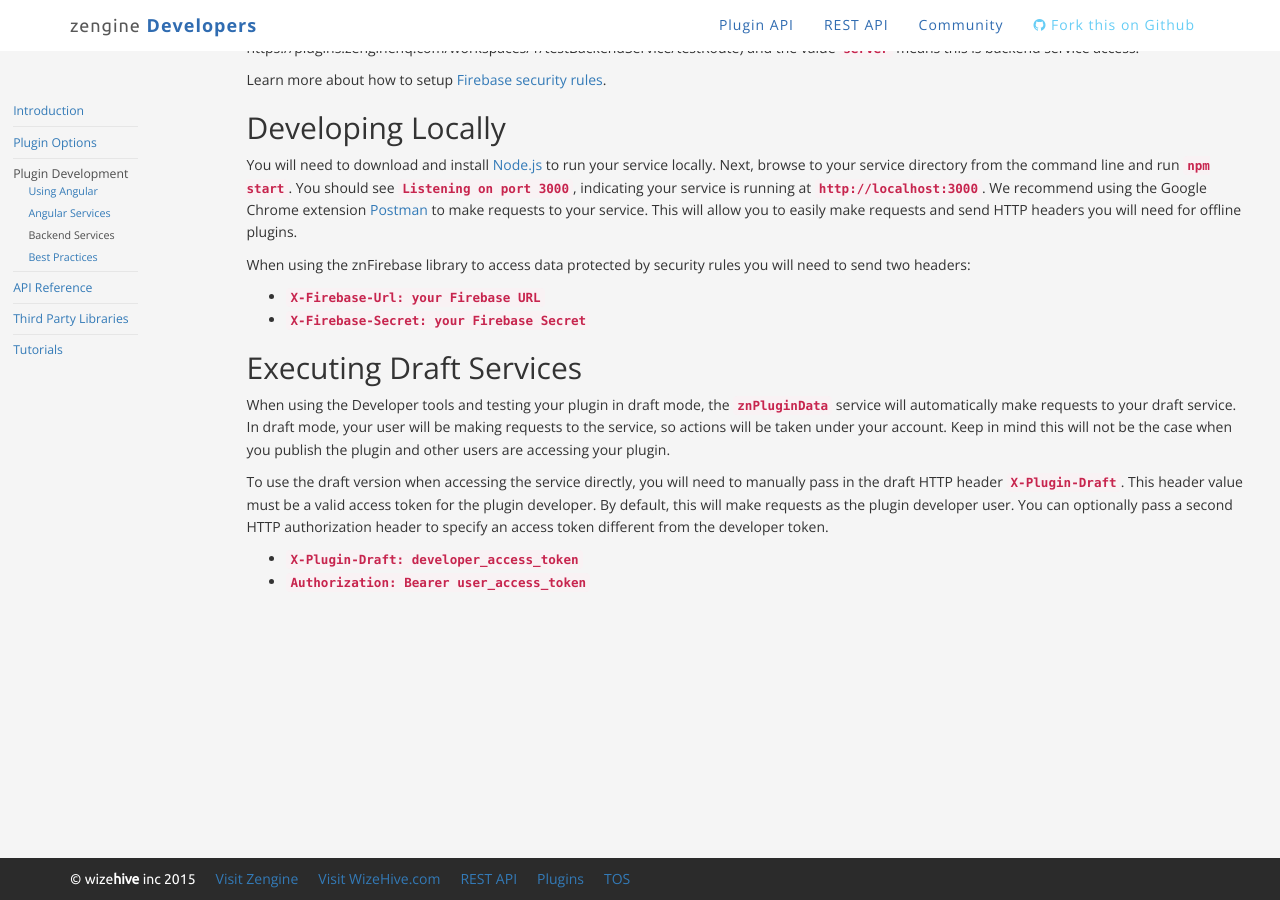
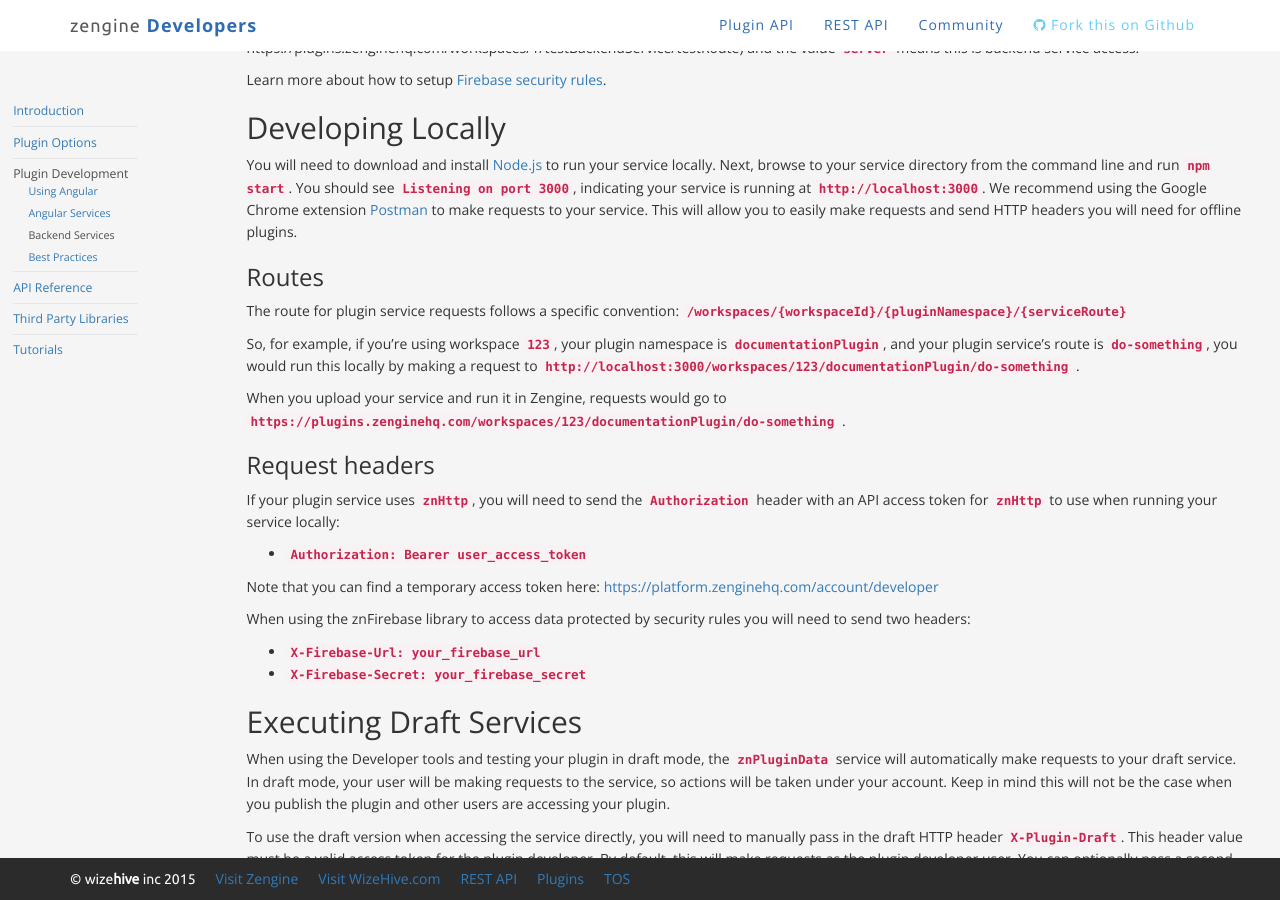
Before and after one commit to ZengineHQ/developers, a Jekyll site: the page built from plugins/development/services.md, in a window 1280 px wide and 900 px high, scrolled down 2540 px. Built offline with Jekyll 4.4.1, drawn with Linux system fonts in a browser that asks for light colours; nearby versions of some CDN libraries; our own code applies the rules of GitHub Pages for plain Markdown files.

Commit message:
Add details about plugin service routes and headers for local dev

```diff
--- a/plugins/development/services.md
+++ b/plugins/development/services.md
@@ -188,10 +188,26 @@ Learn more about how to setup [Firebase security rules]({{site.baseurl}}/plugins
 
 You will need to download and install [Node.js](https://nodejs.org/){:target="_blank"} to run your service locally. Next, browse to your service directory from the command line and run `npm start`. You should see `Listening on port 3000`, indicating your service is running at `http://localhost:3000`. We recommend using the Google Chrome extension [Postman](https://chrome.google.com/webstore/detail/postman/fhbjgbiflinjbdggehcddcbncdddomop){:target="_blank"} to make requests to your service. This will allow you to easily make requests and send HTTP headers you will need for offline plugins.
 
+### Routes
+
+The route for plugin service requests follows a specific convention: `/workspaces/{workspaceId}/{pluginNamespace}/{serviceRoute}`
+
+So, for example, if you're using workspace `123`, your plugin namespace is `documentationPlugin`, and your plugin service's route is `do-something`, you would run this locally by making a request to `http://localhost:3000/workspaces/123/documentationPlugin/do-something` .
+
+When you upload your service and run it in {{site.productName}}, requests would go to `{{site.pluginDomain}}/workspaces/123/documentationPlugin/do-something` .
+
+### Request headers
+
+If your plugin service uses `znHttp`, you will need to send the `Authorization` header with an API access token for `znHttp` to use when running your service locally:
+
+* `Authorization: Bearer user_access_token`
+
+Note that you can find a temporary access token here: [{{site.clientDomain}}/account/developer]({{site.clientDomain}}/account/developer)
+
 When using the znFirebase library to access data protected by security rules you will need to send two headers:
 
-* `X-Firebase-Url: your Firebase URL`
-* `X-Firebase-Secret: your Firebase Secret`
+* `X-Firebase-Url: your_firebase_url`
+* `X-Firebase-Secret: your_firebase_secret`
 
 ## Executing Draft Services
 
```
